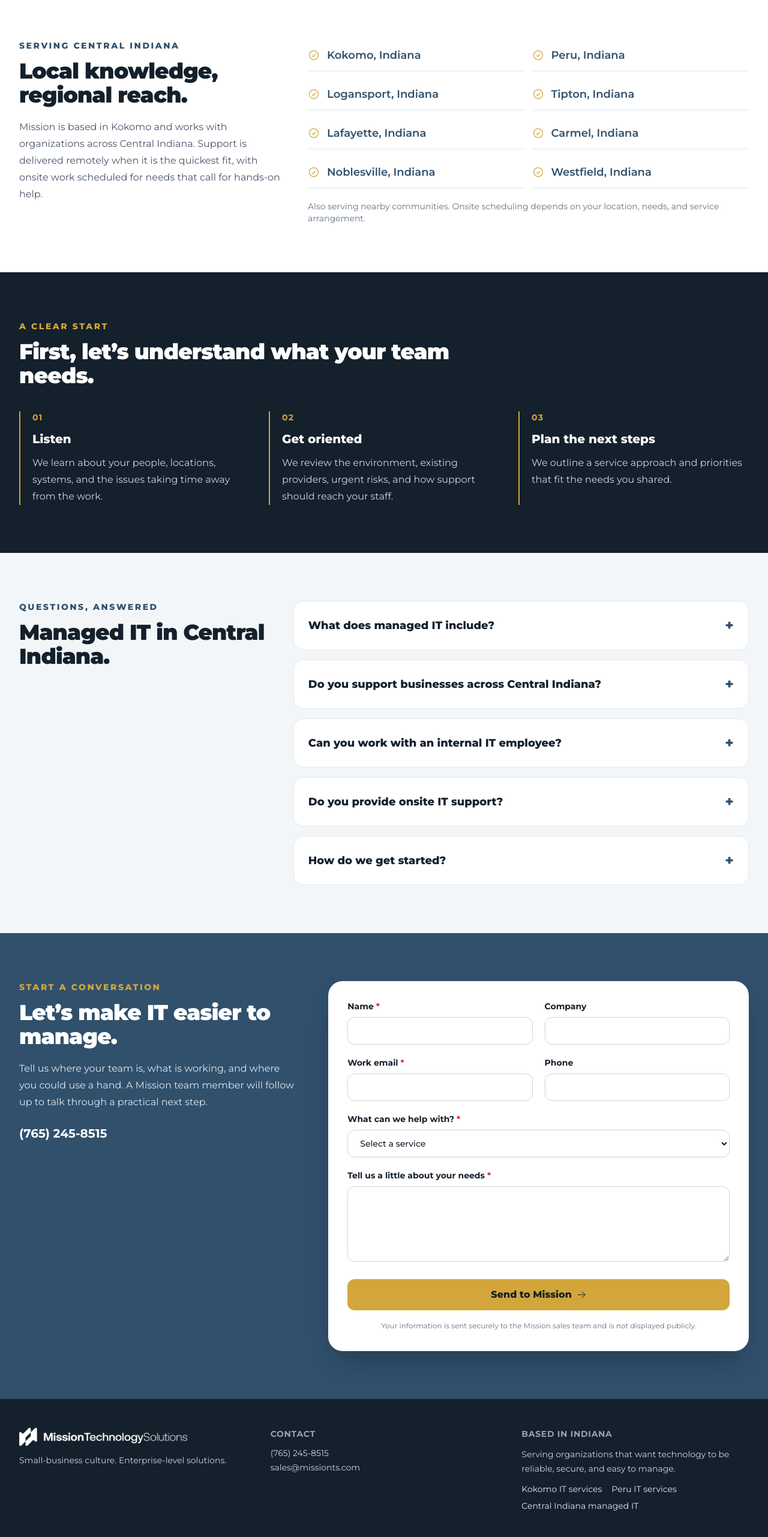
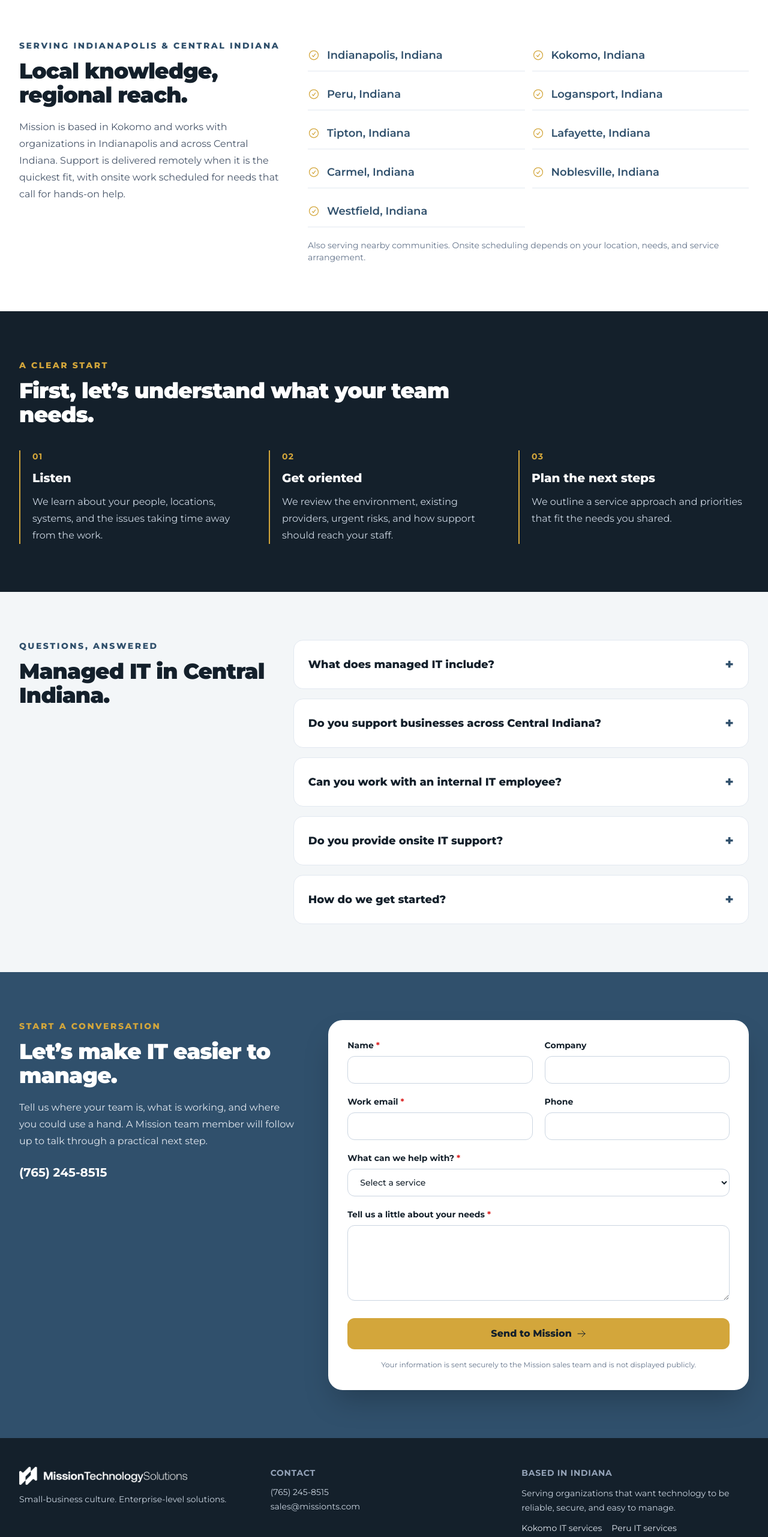
Before and after one commit to MissionTS/mts-site, a Next.js app: page /managed-it-central-indiana in a window 1280 px wide. Shown: the part 2433-4996 px from the top of the page at 60% size. Built offline with nearby package versions, Linux system fonts and the light colour scheme.

Commit message:
Add Indianapolis to supported service area (#10)

```diff
--- a/app/managed-it-central-indiana/page.tsx
+++ b/app/managed-it-central-indiana/page.tsx
@@ -7,7 +7,7 @@ import { SiteFooter } from "@/components/SiteFooter";
 import { SiteHeader } from "@/components/SiteHeader";
 
 const title = "Managed IT Services in Central Indiana | Mission Technology Solutions";
-const description = "Managed IT services for Central Indiana businesses and organizations. Get responsive helpdesk support, proactive maintenance, cybersecurity, Microsoft 365, and practical technology planning from Mission.";
+const description = "Managed IT services for Indianapolis and Central Indiana businesses. Get responsive helpdesk support, proactive maintenance, cybersecurity, Microsoft 365, and practical technology planning from Mission.";
 
 export const metadata: Metadata = {
   title,
@@ -31,11 +31,11 @@ const services = [
   { icon: CheckCircleIcon, title: "IT planning & vCIO guidance", text: "Connect technology decisions to business priorities with budgeting, lifecycle planning, vendor coordination, and a clear roadmap." },
 ];
 
-const communities = ["Kokomo", "Peru", "Logansport", "Tipton", "Lafayette", "Carmel", "Noblesville", "Westfield"];
+const communities = ["Indianapolis", "Kokomo", "Peru", "Logansport", "Tipton", "Lafayette", "Carmel", "Noblesville", "Westfield"];
 
 const faqs = [
   ["What does managed IT include?", "Managed IT can combine helpdesk support, monitoring, maintenance, device and account management, security coordination, backup planning, and long-term technology guidance. We scope services around your environment and agree on responsibilities before work begins."],
-  ["Do you support businesses across Central Indiana?", "Mission is based in Kokomo and serves businesses and organizations across Central Indiana, including Kokomo, Peru, Logansport, Tipton, Lafayette, Carmel, Noblesville, Westfield, and nearby communities. Remote support and onsite work are coordinated based on the need and service arrangement."],
+  ["Do you support businesses across Central Indiana?", "Mission is based in Kokomo and serves businesses and organizations across Central Indiana, including Indianapolis, Kokomo, Peru, Logansport, Tipton, Lafayette, Carmel, Noblesville, Westfield, and nearby communities. Remote support and onsite work are coordinated based on the need and service arrangement."],
   ["Can you work with an internal IT employee?", "Yes. Co-managed IT can give an internal technology lead more helpdesk capacity, specialized expertise, monitoring, documentation, project support, or coverage. We define who owns each responsibility together."],
   ["Do you provide onsite IT support?", "Yes. Many requests can be handled remotely, while hands-on troubleshooting, installations, network work, and other projects can be scheduled onsite. Timing depends on the issue, location, and service arrangement."],
   ["How do we get started?", "Tell us about your team, locations, systems, and current challenges. We will discuss what you need, answer questions, and outline a practical next step."],
@@ -99,9 +99,9 @@ export default function CentralIndianaManagedITPage() {
         </div>
       </section>
 
-      <section className="bg-white px-6 py-16 lg:px-8 lg:py-20">
+      <section id="service-area" className="bg-white px-6 py-16 lg:px-8 lg:py-20">
         <div className="mx-auto grid max-w-7xl gap-10 lg:grid-cols-[0.75fr_1.25fr]">
-          <div><p className="text-sm font-extrabold uppercase tracking-[0.18em] text-mission-navy">Serving Central Indiana</p><h2 className="mt-3 text-3xl font-black tracking-tight text-mission-ink sm:text-4xl">Local knowledge, regional reach.</h2><p className="mt-5 leading-7 text-slate-600">Mission is based in Kokomo and works with organizations across Central Indiana. Support is delivered remotely when it is the quickest fit, with onsite work scheduled for needs that call for hands-on help.</p></div>
+          <div><p className="text-sm font-extrabold uppercase tracking-[0.18em] text-mission-navy">Serving Indianapolis & Central Indiana</p><h2 className="mt-3 text-3xl font-black tracking-tight text-mission-ink sm:text-4xl">Local knowledge, regional reach.</h2><p className="mt-5 leading-7 text-slate-600">Mission is based in Kokomo and works with organizations in Indianapolis and across Central Indiana. Support is delivered remotely when it is the quickest fit, with onsite work scheduled for needs that call for hands-on help.</p></div>
           <div><ul className="grid gap-3 sm:grid-cols-2">{communities.map((community) => <li key={community} className="flex items-center gap-3 border-b border-slate-200 py-3 text-lg font-semibold text-mission-navy"><CheckCircleIcon aria-hidden="true" className="h-5 w-5 text-mission-gold" />{community}, Indiana</li>)}</ul><p className="mt-5 text-sm text-slate-500">Also serving nearby communities. Onsite scheduling depends on your location, needs, and service arrangement.</p></div>
         </div>
       </section>
--- a/app/page.tsx
+++ b/app/page.tsx
@@ -60,7 +60,7 @@ const organizationPaths = [
 ];
 
 const proofPoints = [
-  ["Local expertise", "Indiana-based team"],
+  ["Regional coverage", "Kokomo, Indianapolis & nearby areas"],
   ["One partner", "IT, cloud, network, voice, and cameras"],
   ["Proactive by default", "Monitoring, patching, and lifecycle planning"],
   ["Security-minded", "Identity, endpoint, email, and network layers"],
@@ -152,7 +152,7 @@ export default function Home() {
     url: "https://missionts.com/",
     telephone: "+1-765-245-8515",
     email: "sales@missionts.com",
-    areaServed: ["Kokomo, Indiana", "Howard County, Indiana", "Tipton, Indiana", "Logansport, Indiana", "Noblesville, Indiana", "Westfield, Indiana", "Carmel, Indiana", "Lafayette, Indiana"],
+    areaServed: ["Indianapolis, Indiana", "Kokomo, Indiana", "Howard County, Indiana", "Tipton, Indiana", "Logansport, Indiana", "Noblesville, Indiana", "Westfield, Indiana", "Carmel, Indiana", "Lafayette, Indiana"],
     serviceType: ["Managed IT Services", "Cybersecurity", "Business Networking", "Microsoft 365 Support", "Structured Cabling", "Physical Security"],
   };
   return (
--- a/components/SiteFooter.tsx
+++ b/components/SiteFooter.tsx
@@ -23,7 +23,7 @@ export function SiteFooter() {
         <div>
           <div className="text-sm font-bold uppercase tracking-wider text-slate-400">Based in Indiana</div>
           <p className="mt-3 text-sm leading-6 text-slate-300">Serving organizations that want technology to be reliable, secure, and easy to manage.</p>
-          <nav aria-label="Local IT services" className="mt-3 flex flex-wrap gap-x-4 gap-y-2 text-sm text-slate-200"><Link href="/kokomo-in" className="underline-offset-4 hover:underline">Kokomo IT services</Link><Link href="/peru-in" className="underline-offset-4 hover:underline">Peru IT services</Link><Link href="/managed-it-central-indiana" className="underline-offset-4 hover:underline">Central Indiana managed IT</Link></nav>
+          <nav aria-label="Local IT services" className="mt-3 flex flex-wrap gap-x-4 gap-y-2 text-sm text-slate-200"><Link href="/kokomo-in" className="underline-offset-4 hover:underline">Kokomo IT services</Link><Link href="/peru-in" className="underline-offset-4 hover:underline">Peru IT services</Link><Link href="/managed-it-central-indiana#service-area" className="underline-offset-4 hover:underline">Indianapolis & Central Indiana IT</Link></nav>
         </div>
       </div>
       <div className="border-t border-white/10 px-6 py-5 text-center text-xs text-slate-400">© {new Date().getFullYear()} Mission Technology Solutions. All rights reserved.</div>
```
